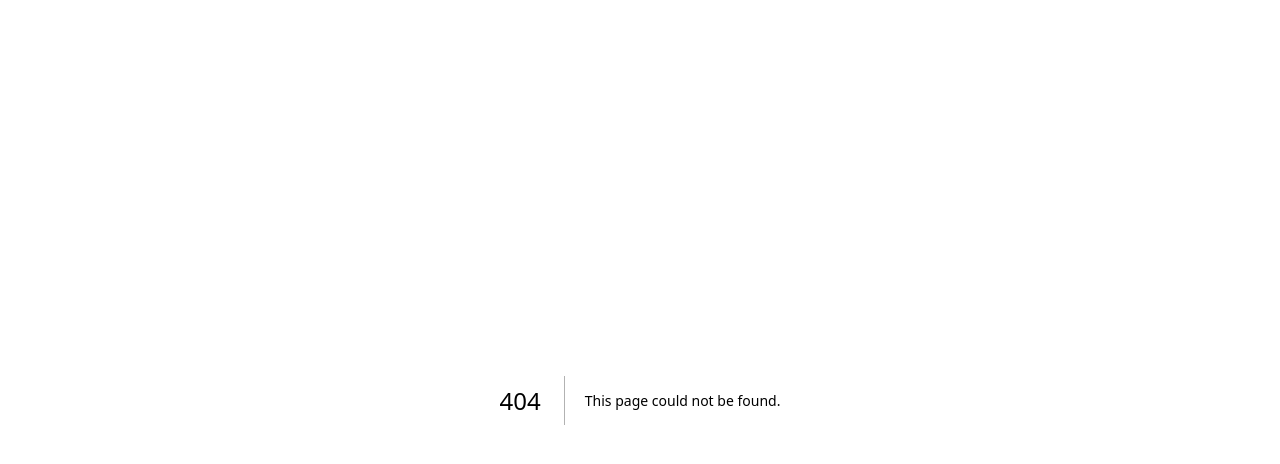
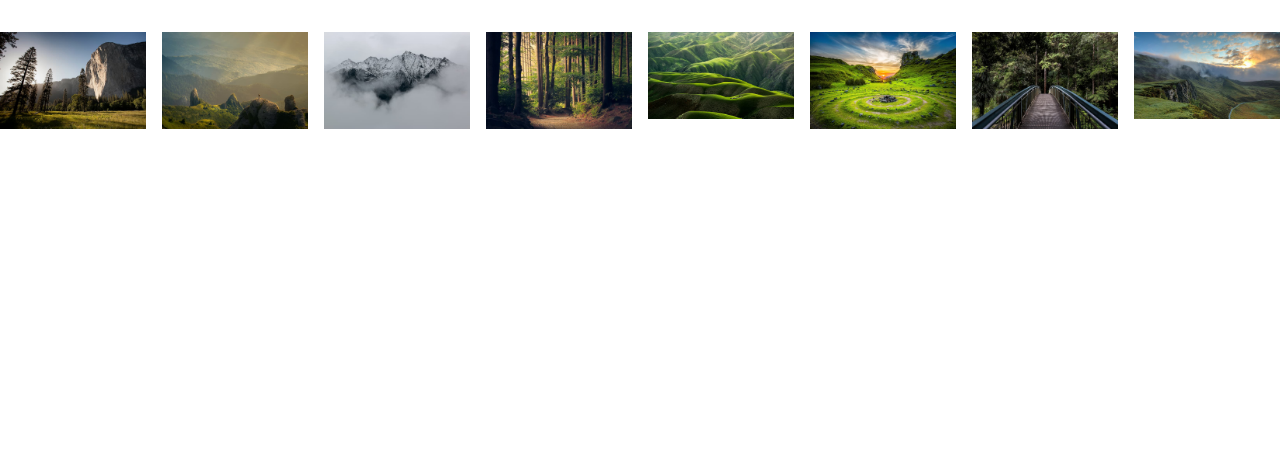
Before and after one commit to Ayusht0mar/components, a Next.js app: page /infinitescrollingcarousel in a window 1280 px wide. Before the commit this address had no page. Shown: the top 464 px of the page. Built offline with nearby package versions, Linux system fonts and the light colour scheme.

Commit message:
component created

```diff
--- /dev/null
+++ b/src/app/(components)/infinitescrollingcarousel/page.tsx
@@ -0,0 +1,40 @@
+import Image from "next/image";
+
+const InfiniteScrollingCarousel = () => {
+
+    const logos = [
+        "/image-1.jpg",
+        "/image-2.jpg",
+        "/image-3.jpg",
+        "/image-4.jpg",
+        "/image-5.jpg",
+        "/image-6.jpg",
+        "/image-7.jpg",
+        "/image-8.jpg",
+    ]
+
+    return (
+        <div className="py-8">
+            <div className="absolute flex gap-4 ">
+                {[...logos].map((item, idx) => (
+                    <Card image={item} key={idx}/>
+                ))}
+            </div>
+        </div>
+     );
+}
+
+const Card = ({image} : {
+    image : string;
+}) => {
+    return <div className="relative">
+        <Image
+            src={image}
+            alt={image}
+            height={1000}
+            width={1000}
+        />
+    </div>
+}
+
+export default InfiniteScrollingCarousel;
```
